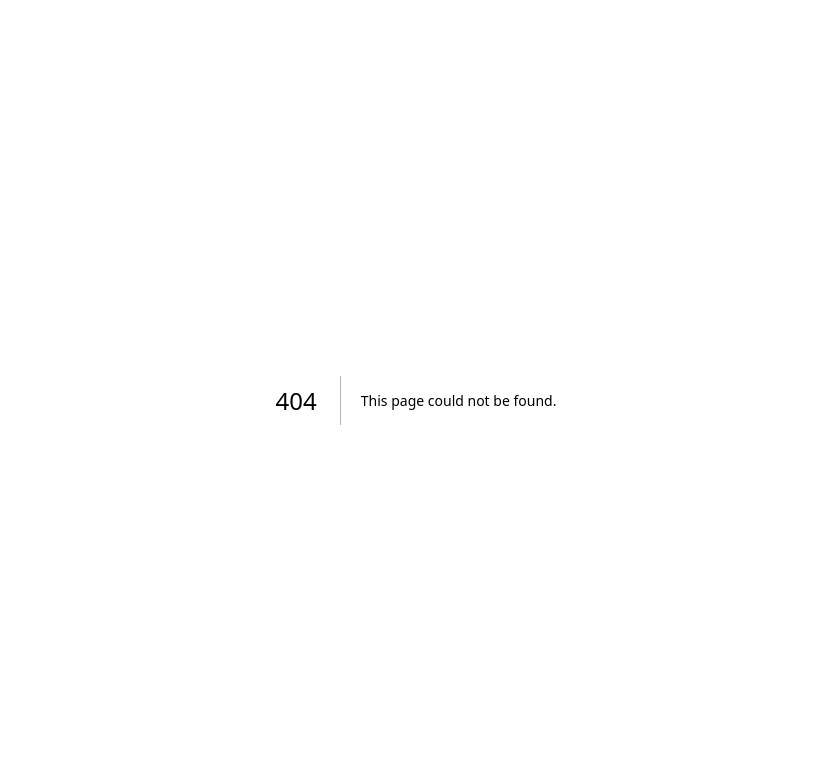
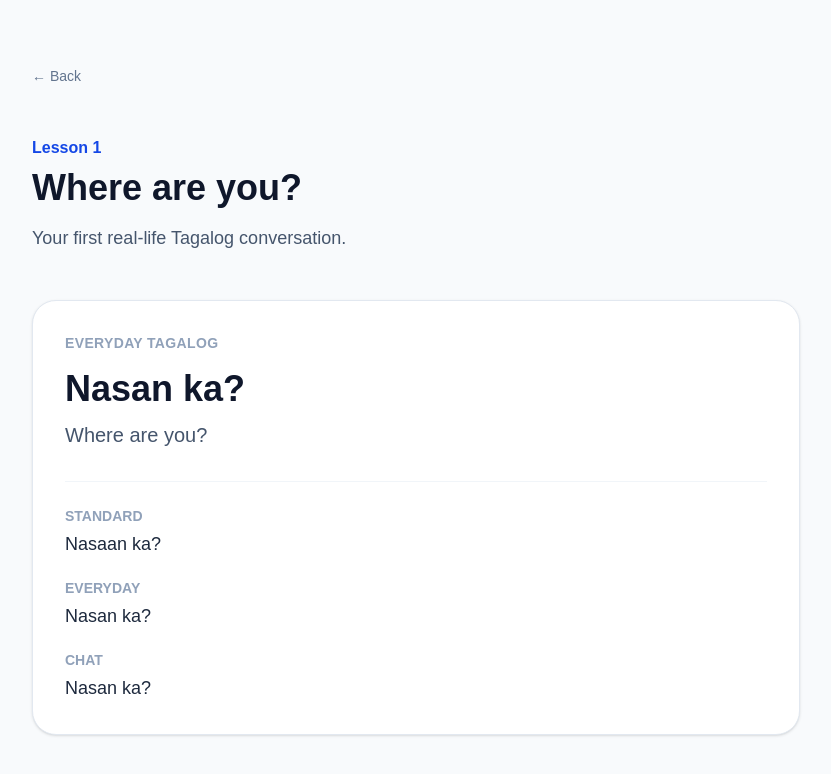
Before and after one commit to riccardo4916/real-tagalog, a Next.js app: page /lesson/1 in a window 1280 px wide. Before the commit this address had no page. Shown: the top 774 px of the page, without its empty margins (224-1055 px from the left). Built offline with nearby package versions, Linux system fonts and the light colour scheme.

Commit message:
Add learning goal interaction and first lesson

```diff
--- a/app/learn/page.tsx
+++ b/app/learn/page.tsx
@@ -1,7 +1,70 @@
+"use client";
+
+import { useState } from "react";
+import { useRouter } from "next/navigation";
 import Link from "next/link";
 import LearningGoalCard from "@/components/LearningGoalCard";
 
+const goals = [
+  {
+    id: "partner",
+    emoji: "❤️",
+    title: "My partner is Filipino",
+    description:
+      "Learn natural Tagalog for everyday conversations, affection and relationships.",
+  },
+  {
+    id: "family",
+    emoji: "👨‍👩‍👧",
+    title: "My family is Filipino",
+    description:
+      "Connect with parents, grandparents and relatives in Tagalog.",
+  },
+  {
+    id: "heritage",
+    emoji: "🇵🇭",
+    title: "I'm reconnecting with my roots",
+    description:
+      "Build confidence speaking Tagalog as a heritage learner.",
+  },
+  {
+    id: "travel",
+    emoji: "✈️",
+    title: "I'm visiting the Philippines",
+    description:
+      "Learn practical Tagalog for travel, food, transport and daily life.",
+  },
+  {
+    id: "moving",
+    emoji: "🏠",
+    title: "I'm moving to the Philippines",
+    description:
+      "Learn the everyday language you'll actually hear around you.",
+  },
+  {
+    id: "general",
+    emoji: "💬",
+    title: "I just want to learn",
+    description:
+      "Follow a balanced path through everyday conversational Tagalog.",
+  },
+];
+
 export default function LearnPage() {
+  const [selectedGoal, setSelectedGoal] = useState<string | null>(null);
+
+  const router = useRouter();
+
+  function continueLearning() {
+    if (!selectedGoal) {
+      return;
+    }
+
+    localStorage.setItem("learningGoal", selectedGoal);
+
+    router.push("/lesson/1");
+  }
+
   return (
     <main className="min-h-screen bg-slate-50 px-6 py-16">
       <div className="mx-auto max-w-5xl">
@@ -22,47 +85,31 @@ export default function LearnPage() {
           </h1>
 
           <p className="mt-4 text-lg text-slate-600">
-            Choose what matters most to you. Your learning path will be
-            personalized around your goal.
+            Choose what matters most to you.
           </p>
         </div>
 
         <div className="mt-10 grid gap-5 md:grid-cols-2">
-          <LearningGoalCard
-            emoji="❤️"
-            title="My partner is Filipino"
-            description="Learn natural Tagalog for everyday conversations, affection and relationships."
-          />
+          {goals.map((goal) => (
+            <LearningGoalCard
+              key={goal.id}
+              emoji={goal.emoji}
+              title={goal.title}
+              description={goal.description}
+              selected={selectedGoal === goal.id}
+              onClick={() => setSelectedGoal(goal.id)}
+            />
+          ))}
+        </div>
 
-          <LearningGoalCard
-            emoji="👨‍👩‍👧"
-            title="My family is Filipino"
-            description="Connect with parents, grandparents and relatives in Tagalog."
-          />
-
-          <LearningGoalCard
-            emoji="🇵🇭"
-            title="I'm reconnecting with my roots"
-            description="Build confidence speaking Tagalog as a heritage learner."
-          />
-
-          <LearningGoalCard
-            emoji="✈️"
-            title="I'm visiting the Philippines"
-            description="Learn practical Tagalog for travel, food, transport and daily life."
-          />
-
-          <LearningGoalCard
-            emoji="🏠"
-            title="I'm moving to the Philippines"
-            description="Learn the everyday language you'll actually hear around you."
-          />
-
-          <LearningGoalCard
-            emoji="💬"
-            title="I just want to learn"
-            description="Follow a balanced path through everyday conversational Tagalog."
-          />
+        <div className="mt-10 flex justify-end">
+          <button
+            onClick={continueLearning}
+            disabled={!selectedGoal}
+            className="rounded-xl bg-blue-700 px-8 py-4 font-semibold text-white transition hover:bg-blue-800 disabled:cursor-not-allowed disabled:bg-slate-300"
+          >
+            Continue →
+          </button>
         </div>
       </div>
     </main>
--- /dev/null
+++ b/app/lesson/1/page.tsx
@@ -0,0 +1,84 @@
+import Link from "next/link";
+
+export default function LessonOnePage() {
+  return (
+    <main className="min-h-screen bg-slate-50 px-6 py-16">
+      <div className="mx-auto max-w-3xl">
+
+        <Link
+          href="/learn"
+          className="text-sm font-medium text-slate-500 hover:text-slate-900"
+        >
+          ← Back
+        </Link>
+
+        <div className="mt-12">
+          <p className="font-semibold text-blue-700">
+            Lesson 1
+          </p>
+
+          <h1 className="mt-2 text-4xl font-bold text-slate-900">
+            Where are you?
+          </h1>
+
+          <p className="mt-4 text-lg text-slate-600">
+            Your first real-life Tagalog conversation.
+          </p>
+        </div>
+
+        <div className="mt-12 rounded-3xl border border-slate-200 bg-white p-8 shadow-sm">
+
+          <p className="text-sm font-semibold uppercase tracking-wide text-slate-400">
+            Everyday Tagalog
+          </p>
+
+          <h2 className="mt-4 text-4xl font-bold text-slate-900">
+            Nasan ka?
+          </h2>
+
+          <p className="mt-3 text-xl text-slate-600">
+            Where are you?
+          </p>
+
+          <div className="mt-8 border-t border-slate-100 pt-6">
+
+            <p className="text-sm font-semibold text-slate-400">
+              STANDARD
+            </p>
+
+            <p className="mt-1 text-lg font-medium text-slate-800">
+              Nasaan ka?
+            </p>
+
+          </div>
+
+          <div className="mt-5">
+
+            <p className="text-sm font-semibold text-slate-400">
+              EVERYDAY
+            </p>
+
+            <p className="mt-1 text-lg font-medium text-slate-800">
+              Nasan ka?
+            </p>
+
+          </div>
+
+          <div className="mt-5">
+
+            <p className="text-sm font-semibold text-slate-400">
+              CHAT
+            </p>
+
+            <p className="mt-1 text-lg font-medium text-slate-800">
+              Nasan ka?
+            </p>
+
+          </div>
+
+        </div>
+
+      </div>
+    </main>
+  );
+}
--- a/components/LearningGoalCard.tsx
+++ b/components/LearningGoalCard.tsx
@@ -2,15 +2,26 @@ type LearningGoalCardProps = {
   emoji: string;
   title: string;
   description: string;
+  selected?: boolean;
+  onClick?: () => void;
 };
 
 export default function LearningGoalCard({
   emoji,
   title,
   description,
+  selected = false,
+  onClick,
 }: LearningGoalCardProps) {
   return (
-    <button className="w-full rounded-2xl border border-slate-200 bg-white p-6 text-left shadow-sm transition hover:-translate-y-1 hover:border-blue-300 hover:shadow-md">
+    <button
+      onClick={onClick}
+      className={`w-full rounded-2xl border bg-white p-6 text-left shadow-sm transition hover:-translate-y-1 hover:shadow-md ${
+        selected
+          ? "border-blue-600 ring-2 ring-blue-100"
+          : "border-slate-200 hover:border-blue-300"
+      }`}
+    >
       <div className="text-3xl">{emoji}</div>
 
       <h2 className="mt-4 text-xl font-semibold text-slate-900">
```
